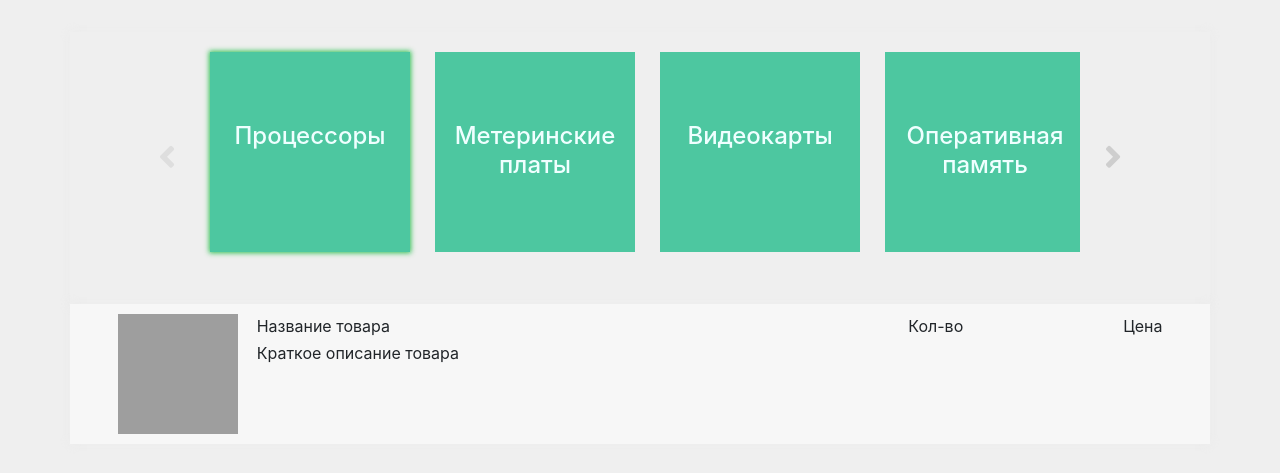
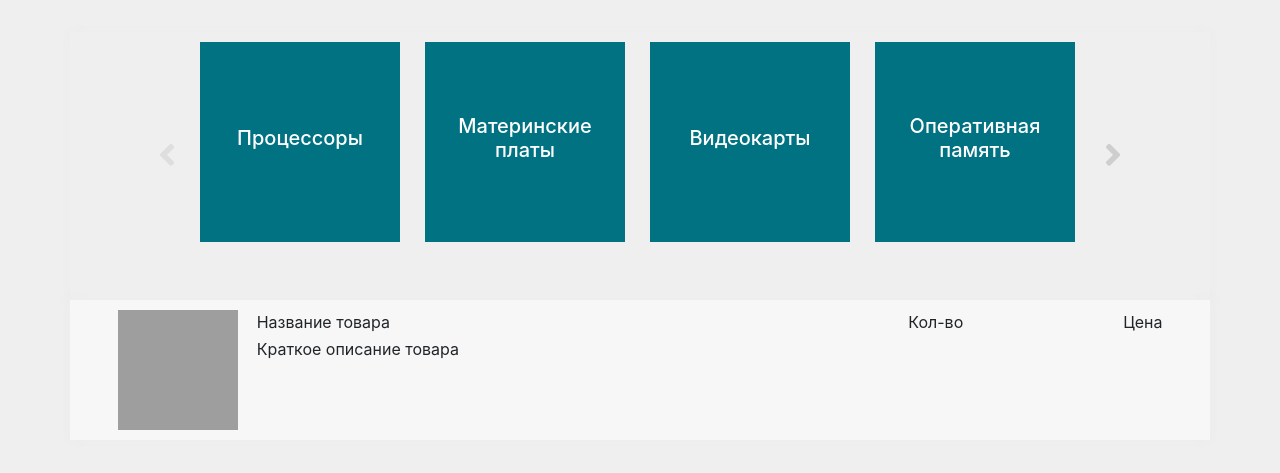
Before and after one commit to redhawk16/web-store, a PHP site: page /catalog.html in a window 1280 px wide. Shown: the part 70-543 px from the top of the page. Run offline with PHP 8.4, Linux system fonts and the light colour scheme; grey boxes are pictures that could not be loaded.

Commit message:
Changes & Add

```diff
--- a/catalog.html
+++ b/catalog.html
@@ -40,12 +40,56 @@
 
 		<div class="container items-slider">
 			<div class="owl-carousel owl-theme">
-			    <div class="item iselect" style="margin: 10px;" onclick="select_item()"><h4>Процессоры</h4></div>
-			    <div class="item" style="margin: 10px;"><h4>Метеринские платы</h4></div>
-			    <div class="item" style="margin: 10px;"><h4>Видеокарты</h4></div>
-			    <div class="item" style="margin: 10px;"><h4>Оперативная память</h4></div>
-			    <div class="item" style="margin: 10px;"><h4>Блоки питания</h4></div>
-			    <div class="item" style="margin: 10px;"><h4>Корпуса</h4></div>
+				<div class="item">
+					<div class="itemsview">
+						<figure>
+							<figcaption>
+								<h5>Процессоры</h5>
+								<p>Выбрать</p>
+							</figcaption>
+						</figure>
+					</div>
+				</div>
+				<div class="item">
+					<div class="itemsview">
+						<figure>
+							<figcaption>
+								<h5>Материнские платы</h5>
+								<p>Выбрать</p>
+							</figcaption>
+						</figure>
+					</div>
+				</div>
+				<div class="item">
+					<div class="itemsview">
+						<figure>
+							<figcaption>
+								<h5>Видеокарты</h5>
+								<p>Выбрать</p>
+							</figcaption>
+						</figure>
+					</div>
+				</div>
+				<div class="item">
+					<div class="itemsview">
+						<figure>
+							<figcaption>
+								<h5>Оперативная память</h5>
+								<p>Выбрать</p>
+							</figcaption>
+						</figure>
+					</div>
+				</div>
+				<div class="item">
+					<div class="itemsview">
+						<figure>
+							<figcaption>
+								<h5>Корпуса</h5>
+								<p>Выбрать</p>
+							</figcaption>
+						</figure>
+					</div>
+				</div>
 			</div>
 			<div class="owl-theme">
 		        <div class="owl-controls">
--- a/css/style.css
+++ b/css/style.css
@@ -157,13 +157,7 @@ header {
 }
 
 .item {
-    background-color: #4DC7A0;
-    width: 200px;
-    height: 200px;
-}
 
-.iselect {
-    box-shadow: 0 0 5px 1px rgba(0, 183, 45, 0.8);
 }
 
 .item h4 { text-align: center; padding: 35% 0; color: #efffff; }
@@ -185,3 +179,71 @@ header {
 .owl-prev { left: -3rem; /*-20px*/ }
 .owl-next { right: -3rem; }
 .owl-prev i, .owl-next i { font-size: 2.2rem; color: #cecece; }
+
+.itemsview figure {
+    width: 200px;
+    height: 200px;
+    padding: 1rem;
+    background: #007f91 no-repeat center;
+    box-shadow: 0 0 0 128px rgba(0, 0, 0, 0.1) inset;
+    display: flex;
+    justify-content: center;
+    align-items: center;
+    text-align: center;
+    position: relative;
+    color: white;
+    transition: 0.2s;
+}
+
+.itemsview figure h5 {
+    transition: 0.2s;
+    transform: translateY(20px);
+
+}.itemsview figure p {
+    transition: 0.2s;
+    transform: translateY(-10px);
+    opacity: 0;
+    visibility: hidden;
+}
+
+.itemsview figure:before {
+    content: '';
+    position: absolute;
+    top: 5%;
+    right: 5%;
+    bottom: 5%;
+    left: 5%;
+    border-top: solid 2px;
+    border-bottom: solid 2px;
+    transition: 0.2s;
+    transform: scaleX(0);
+}
+
+.itemsview figure:after {
+    content: '';
+    position: absolute;
+    top: 5%;
+    right: 5%;
+    bottom: 5%;
+    left: 5%;
+    border-right: solid 2px;
+    border-left: solid 2px;
+    transition: 0.2s;
+    transform: scaleY(0);
+}
+
+.itemsview figure:hover { box-shadow: 0 0 0 128px rgba(0, 0, 0, 0.4) inset; }
+
+.itemsview figure:hover:before,
+.itemsview figure:hover:after
+{
+    transform: scale(1);
+    cursor: pointer;
+}
+
+.itemsview figure:hover h5,
+.itemsview figure:hover p{
+    transform: translateY(0);
+    opacity: 1;
+    visibility: visible;
+}
--- a/js/script.js
+++ b/js/script.js
@@ -19,10 +19,18 @@ for (var i = 0; i < nav.length; i++) {
 /*	Owl-carousel initialize	*/
 $(document).ready(function(){
   $(".owl-carousel").owlCarousel({
-	margin: 5,
+	margin: 20,
 	dots: false,
 	nav: true,
-	autoWidth:true,
+	autoWidth: false,
+	responsiveClass:true,
+	responsive : {
+	    0 : { items: 1 },
+	    640 : { items: 2 },
+	    768 : { items: 2 },
+	    1000 : { items: 3 },
+	    1280 : { items: 4 }
+	},
 	navText : [
 		'<i class="fa fa-angle-left" aria-hidden="true"></i>',
         '<i class="fa fa-angle-right" aria-hidden="true"></i>']
--- /dev/null
+++ b/todo.txt
@@ -0,0 +1,3 @@
+toDo list:
+- Сделать страницу с каждым элементом
+- На странице каждого элемента должна быть форма (ФИО, емаил), после оформления высвечивается модальное окно
```
Also changed, not shown: css/owl.carousel.css (deleted), img/items/239x180.svg (added).
